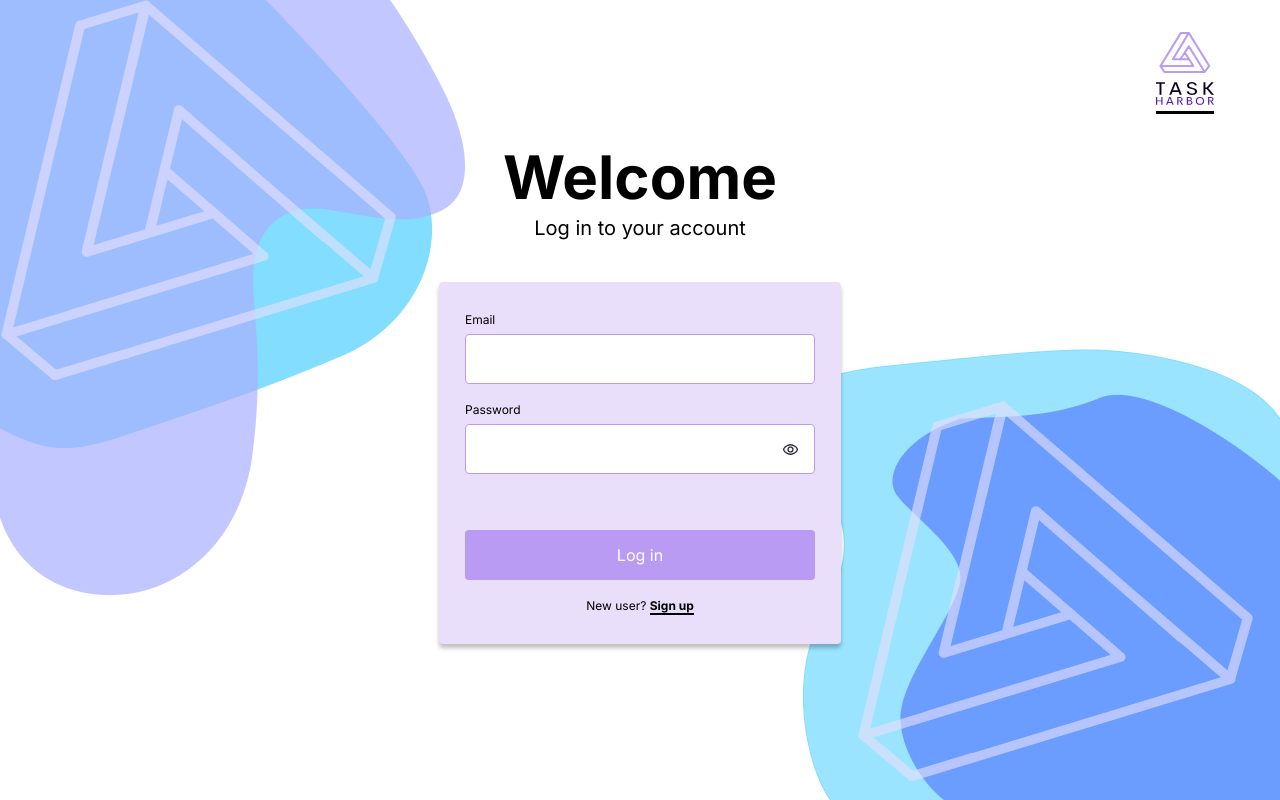
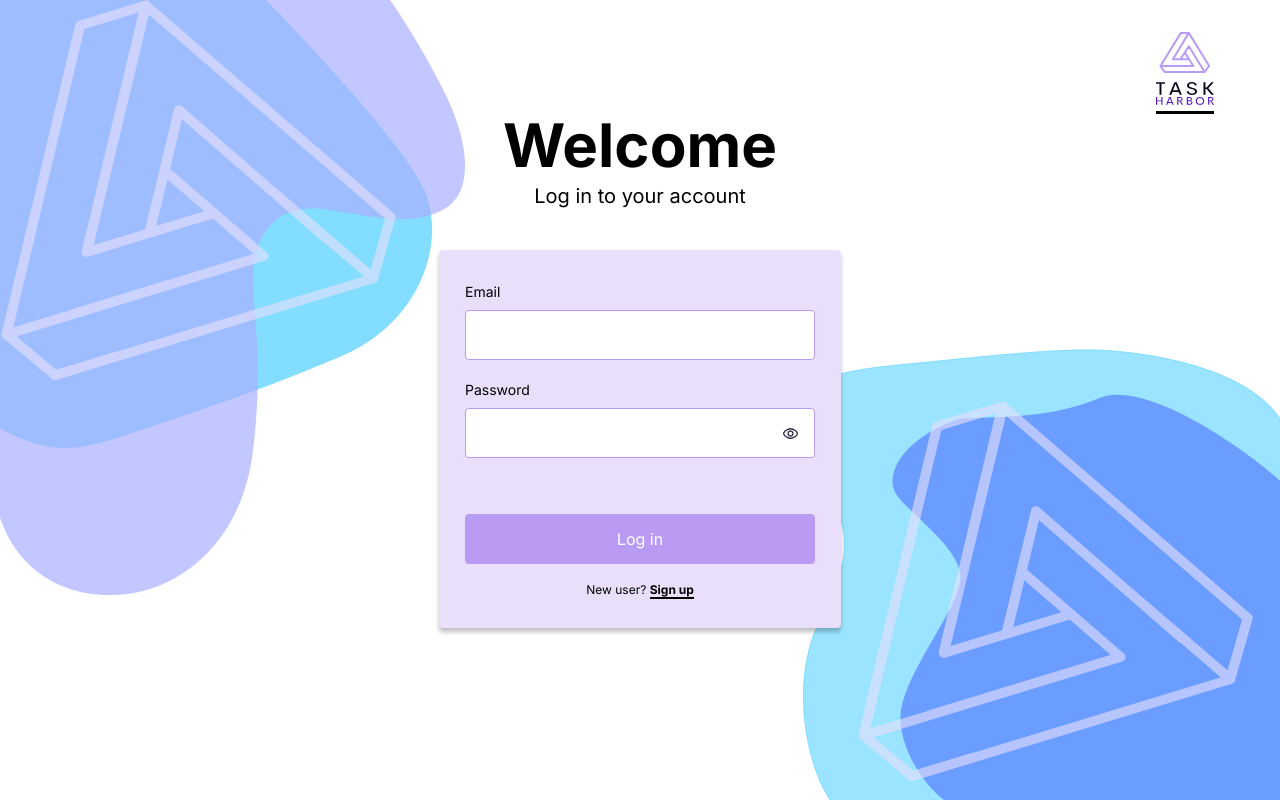
Before and after one commit to Hydraburst/vue-task-harbor, a Vue app: page / in a window 1280 px wide. Built offline with nearby package versions, Linux system fonts and the light colour scheme.

Commit message:
styles adjusment

```diff
--- a/src/components/Background.vue
+++ b/src/components/Background.vue
@@ -51,7 +51,7 @@ export default {
 .logo
     display: flex
     justify-content: flex-end
-    padding: 32px 66px
+    padding: 32px 66px 0 32px
     align-items: flex-start
 
 
--- a/src/components/LoginForm.vue
+++ b/src/components/LoginForm.vue
@@ -163,7 +163,8 @@ p
 
 
 label
-    font-size: 12px
+    font-size: 14px
+    line-height: 20px
 
 
 .footerText
@@ -233,7 +234,7 @@ button
 
 .errorText
     color: var(--error)
-    font-size: 12px
+    font-size: 14px
 
 
 .inputSection
```
